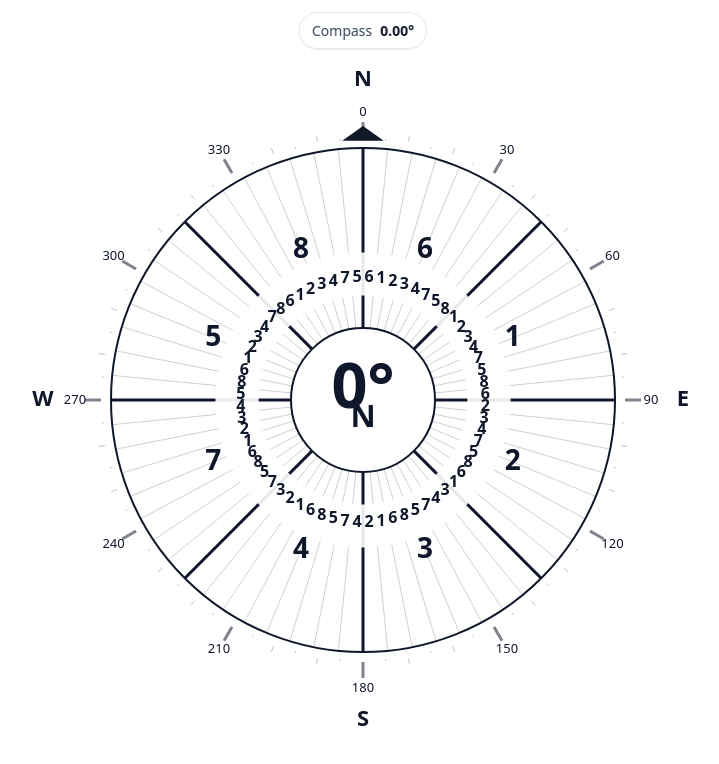
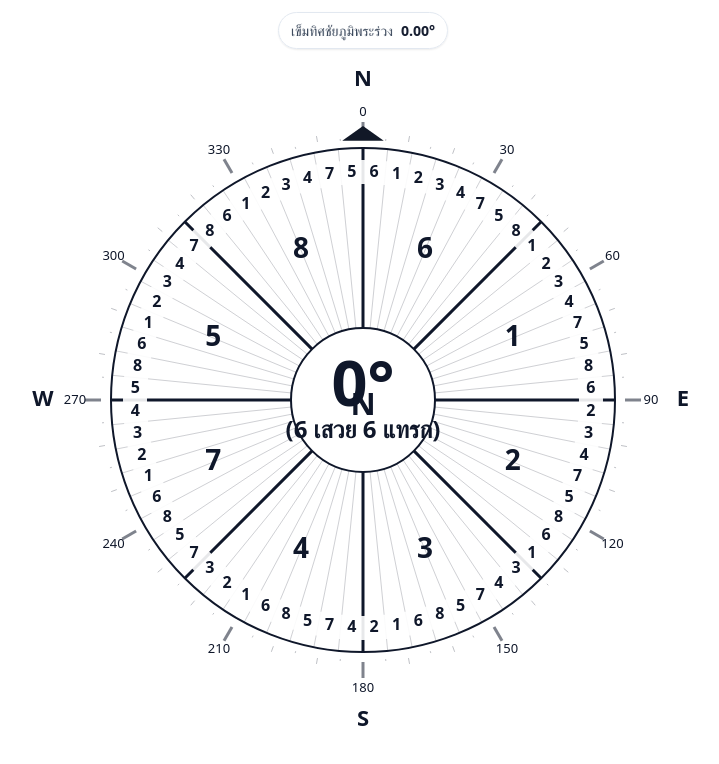
Before and after one commit to gotosira/compass-web, a React (Vite) app: page / in a window 1280 px wide. Shown: the top 764 px of the page, without its empty margins (277-996 px from the left). Built offline with nearby package versions, Linux system fonts and the light colour scheme.

Commit message:
feat(ui): header 'เข็มทิศชัยภูมิพระร่วง'; move sub-labels near outer ring; center readout shows (เสวย/แทรก)

```diff
--- a/circle_divided_into_64_parts_canvas.jsx
+++ b/circle_divided_into_64_parts_canvas.jsx
@@ -273,6 +273,20 @@ export default function App() {
     return 8;
   }
 
+  // Determine the sub-label (แทรก) for a given degree using the sequence
+  // starting from the big section label.
+  function smallLabelForDegree(deg) {
+    const seq = [6, 1, 2, 3, 4, 7, 5, 8];
+    const d = ((deg % 360) + 360) % 360;
+    const bigIndex = Math.floor(d / 45); // 0..7 sectors
+    const within = d - bigIndex * 45; // 0..45
+    const subIndex = Math.min(7, Math.floor(within / (45 / 8))); // 0..7
+    const startLabel = seq[bigIndex];
+    const startIdx = seq.indexOf(startLabel);
+    const lbl = seq[(startIdx + subIndex) % 8];
+    return lbl;
+  }
+
   // Draw the dial
   useEffect(() => {
     const canvas = canvasRef.current;
@@ -381,8 +395,8 @@ export default function App() {
 
     // Sub‑label track (soft background to improve legibility over radial lines)
     const ringWidthPx = outerR - innerR;
-    const subTrackInner = innerR + ringWidthPx * 0.18;
-    const subTrackOuter = innerR + ringWidthPx * 0.42;
+    const subTrackOuter = Math.max(innerR + 6, outerR - 12);
+    const subTrackInner = Math.max(innerR + 4, subTrackOuter - 24);
     ctx.beginPath();
     ctx.arc(cx, cy, subTrackOuter, 0, Math.PI * 2);
     ctx.arc(cx, cy, subTrackInner, 0, Math.PI * 2, true);
@@ -407,7 +421,7 @@ export default function App() {
 
     // Sub‑labels inside each big section (8 per section)
     const seq = [6, 1, 2, 3, 4, 7, 5, 8];
-    const subR = innerR + ringWidthPx * 0.28; // closer to inner ring to avoid clutter
+    const subR = (subTrackInner + subTrackOuter) / 2; // near outer ring
     const subFontPx = Math.max(12, Math.min(16, Math.round(size * 0.035)));
     ctx.fillStyle = "#0f172a";
     ctx.font = `600 ${subFontPx}px ui-sans-serif, system-ui, -apple-system, Segoe UI, Roboto`;
@@ -465,15 +479,19 @@ export default function App() {
     ctx.fillStyle = "#111827";
     ctx.fill();
 
-    // Center readout: show the absolute heading 0..359° and nearest 4-cardinal
+    // Center readout: show heading + description (big/small labels)
     const card = cardinal4(heading);
+    const bigLbl = bigLabelForDegree(heading);
+    const smallLbl = smallLabelForDegree(heading);
     ctx.fillStyle = "#0f172a";
     ctx.textAlign = "center";
     ctx.textBaseline = "middle";
     ctx.font = `700 ${Math.round(size * 0.08)}px ui-sans-serif, system-ui, -apple-system, Segoe UI, Roboto`;
-    ctx.fillText(`${Math.round(normalize(heading) ?? 0)}°`, cx, cy - Math.max(10, size * 0.01));
+    ctx.fillText(`${Math.round(normalize(heading) ?? 0)}°`, cx, cy - Math.max(12, size * 0.012));
     ctx.font = `700 ${Math.round(size * 0.04)}px ui-sans-serif, system-ui, -apple-system, Segoe UI, Roboto`;
-    ctx.fillText(card, cx, cy + Math.max(18, size * 0.02));
+    ctx.fillText(card, cx, cy + Math.max(6, size * 0.004));
+    ctx.font = `600 ${Math.round(size * 0.03)}px ui-sans-serif, system-ui, -apple-system, Segoe UI, Roboto`;
+    ctx.fillText(`(${bigLbl} เสวย ${smallLbl} แทรก)`, cx, cy + Math.max(28, size * 0.04));
   }, [size, heading]);
 
   const topBarStyle = {
@@ -514,7 +532,7 @@ export default function App() {
     <div style={{ minHeight: "100vh", display: "grid", placeItems: "center", background: "#fff", userSelect: "none" }}>
       {/* Top status bar */}
       <div style={topBarStyle}>
-        <span style={{ color: "#334155", fontSize: 14 }}>Compass</span>
+        <span style={{ color: "#334155", fontSize: 14 }}>เข็มทิศชัยภูมิพระร่วง</span>
         <span style={{ fontSize: 14, fontWeight: 600, color: "#0f172a" }}>{heading.toFixed(2)}°</span>
       </div>
 
```
